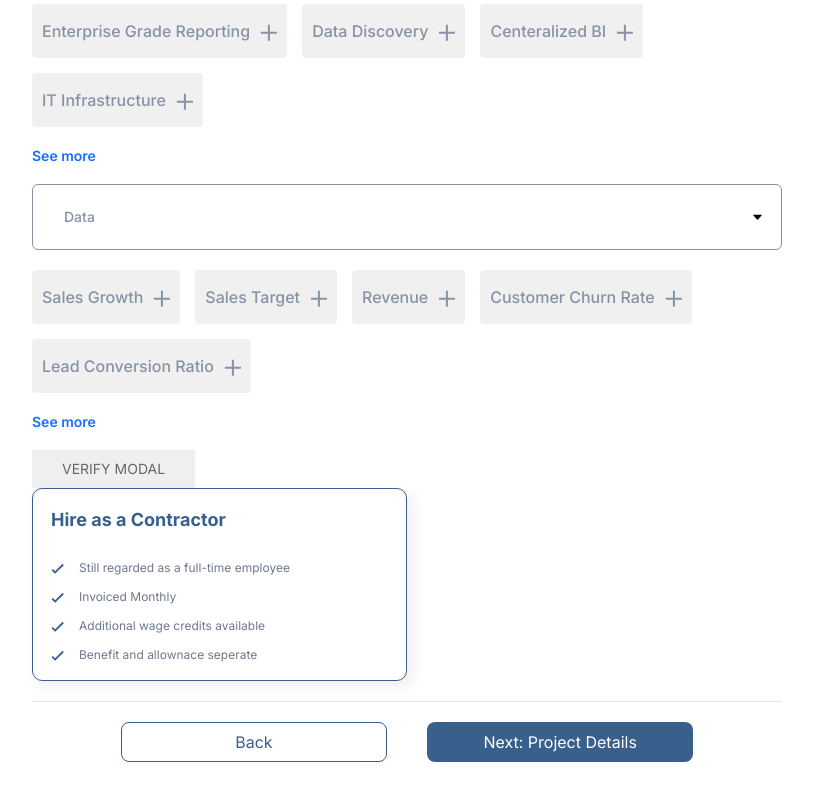
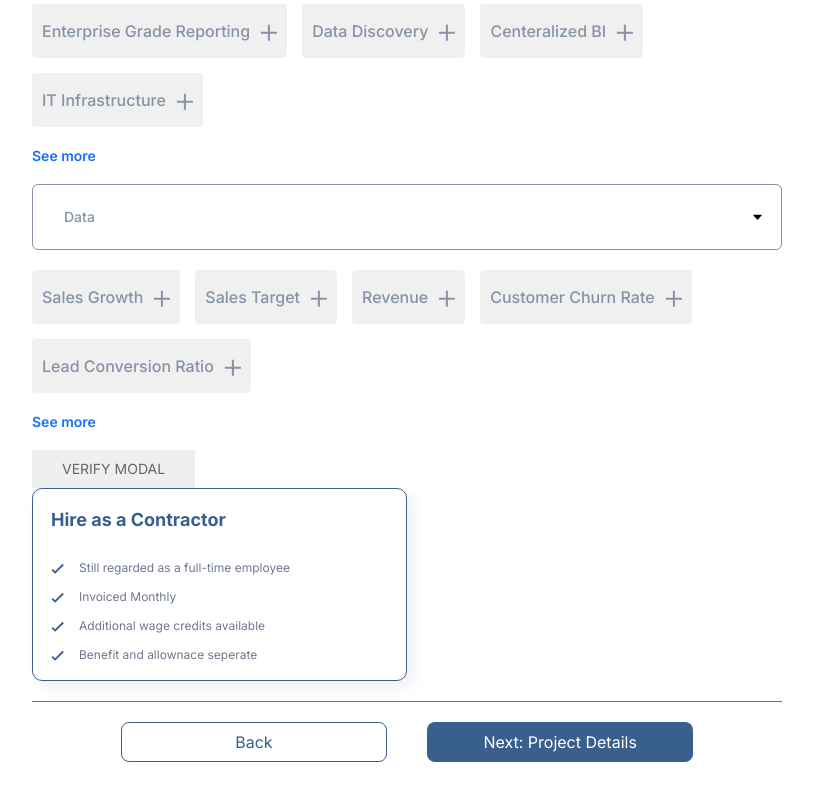
Before and after one commit to n-exp/toptalent-platform, a React (Create React App) app: page /kpis in a window 1280 px wide. Shown: the part 2726-3526 px from the top of the page, without its empty margins (233-1046 px from the left). Built offline with nearby package versions, Linux system fonts and the light colour scheme.

Commit message:
fix: color divider

```diff
--- a/src/components/common/Divider/Divider.scss
+++ b/src/components/common/Divider/Divider.scss
@@ -1,3 +1,3 @@
 hr {
-  border-top: 1px solid #696f79;
+  border-top: 1px solid #696f79 !important;
 }
```
